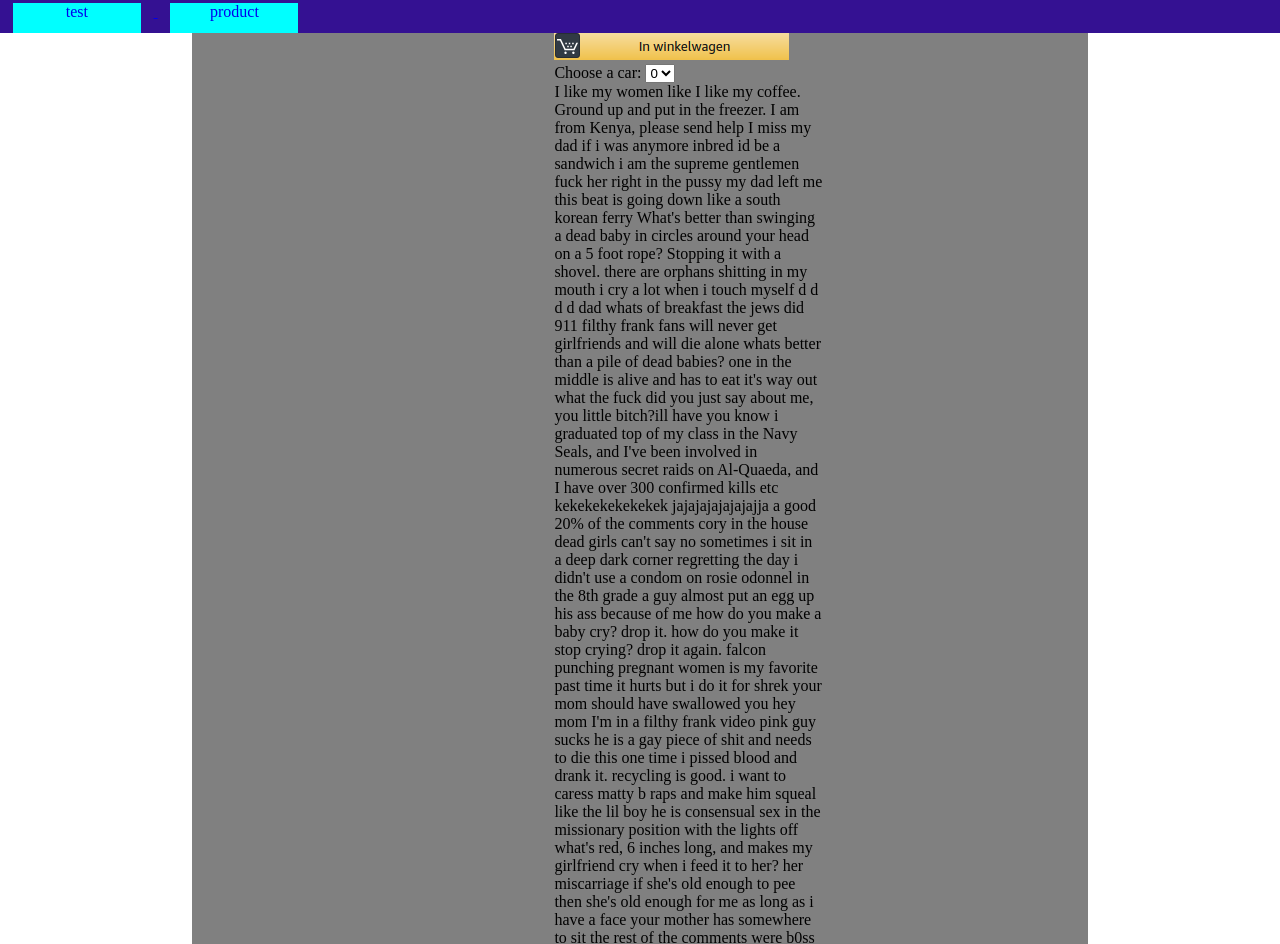
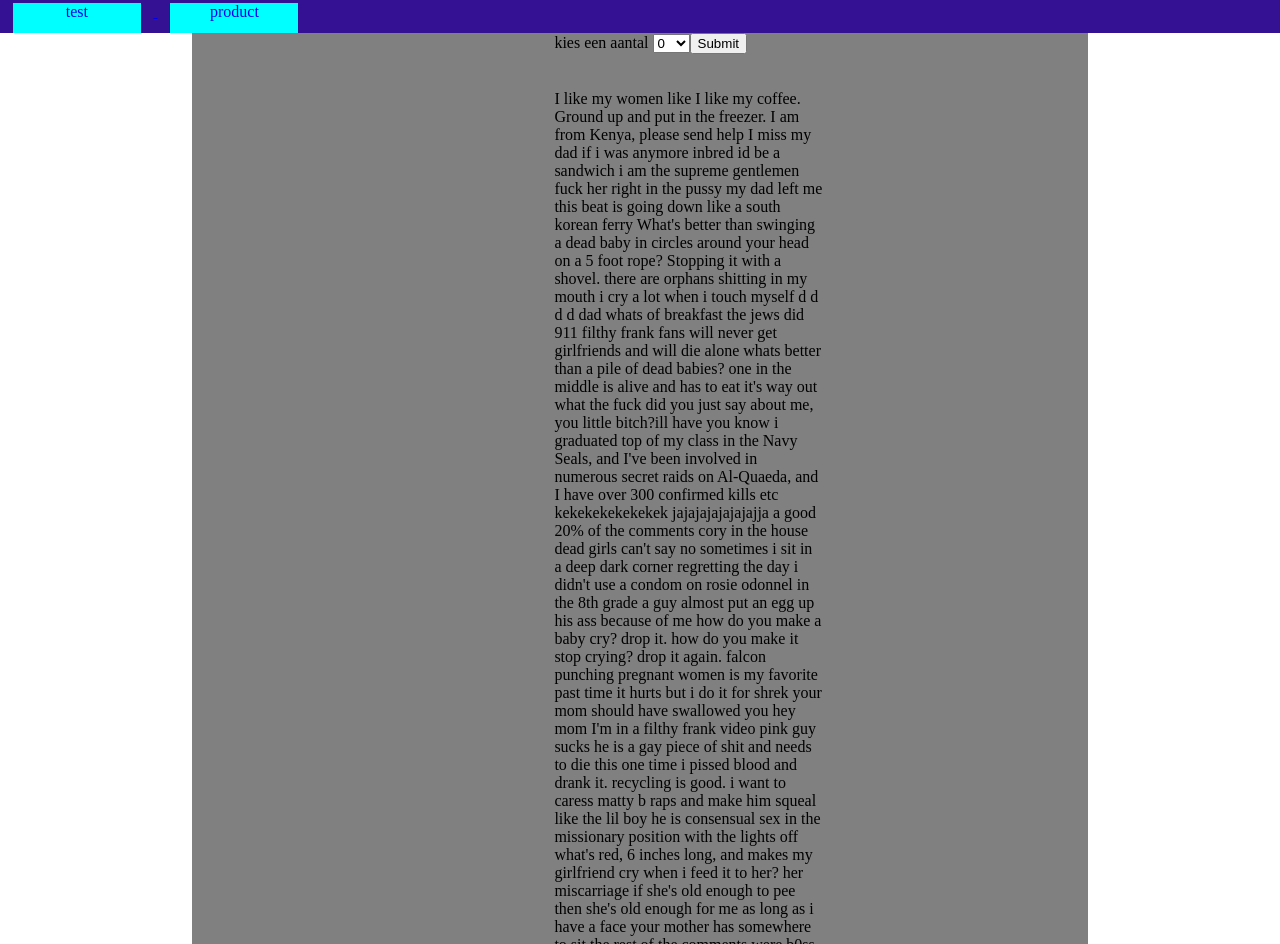
Before and after one commit to studenten-werk-conto/webshop, a PHP site: page /webdev-base-webshop/product.php in a window 1280 px wide. Shown: the part 327-1271 px from the top of the page. Run offline with PHP 8.4, Linux system fonts and the light colour scheme; grey boxes are pictures that could not be loaded.

Commit message:
almost ready..... sike

```diff
--- a/assets/css/product.css
+++ b/assets/css/product.css
@@ -13,3 +13,6 @@ main{ /* reassignes(from style.css) the element so main will take the intire scr
 .product_article_order{
 
 }
+/* .product_article_form{
+  display: block ;
+} */
--- a/product.php
+++ b/product.php
@@ -7,19 +7,22 @@ include('./core/header.php');
 
     <img class="product_photo" src="https://i.redd.it/soqmyvvu68u61.png" alt="product">
     <article class="product_article">
-    <div class="product_article_order">
-    <img src="./assets/img/order.png" alt="order">
-    <label for="cars">Choose a car:</label>
+        <form action="#" class="product_article_form">
+            <label for="amount">kies een aantal</label>
 
-<select name="cars" id="cars">
-    <?php
-for ($i=0; $i < 10 ; $i++) {
-    echo('<option value="'.$i.'">'.$i.'</option>');
-};
-    ?>
+            <select name="aantal" id="product_article_anmount">
+                <?php // this generates the amount field 1-10
+                for ($i = 0; $i < 11; $i++) {
+                    echo ('<option value="' . $i . '">' . $i . '</option>');
+                };
+                ?>
+                <input type="submit" src="./assets/img/order.png">
+        </form>
 
-</select>
-    </div>
+        </select>
+        </div>
+        <br>
+        <br>
         I like my women like I like my coffee.
         Ground up and put in the freezer.
         I am from Kenya, please send help
```
